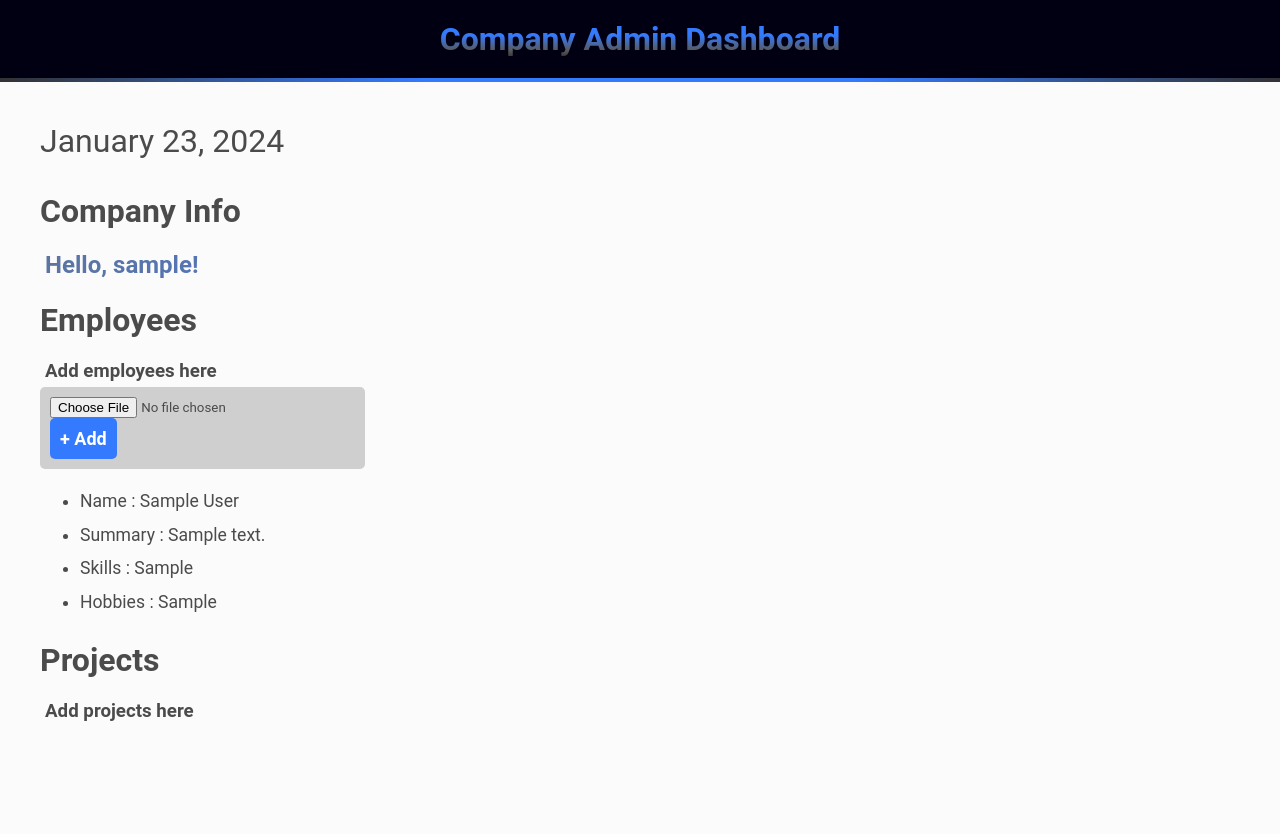
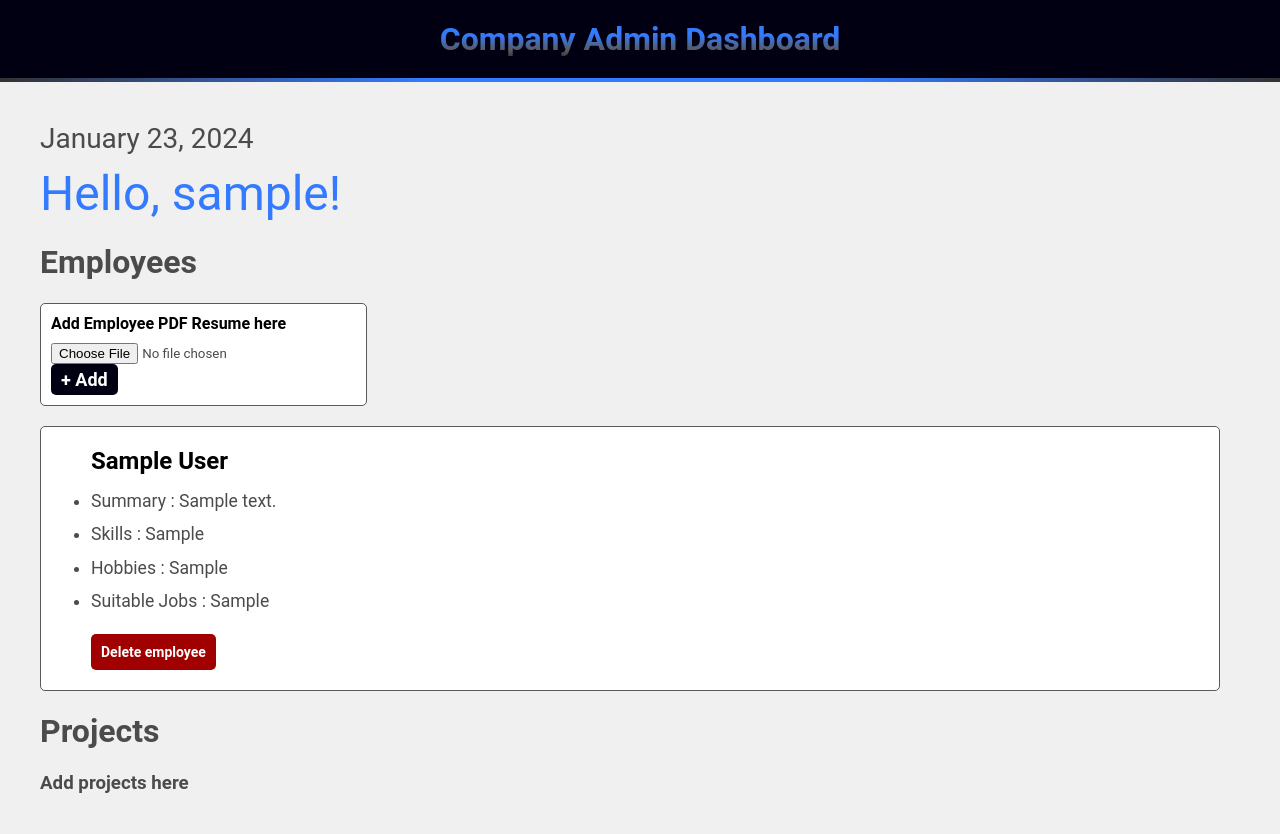
Before and after one commit to ryuan19/SkillSyncer, a Flask app: page /dashboard in a window 1280 px wide. Before the commit the page ends 721 px from the top, so only its background shows below. Run offline with Flask 3, Linux system fonts and the light colour scheme; the visitor is signed in with stand-in values (Sample User, id 1); tables that the repository leaves empty hold one stand-in row (values such as "Sample post").

Commit message:
updates to dashboard frontend, prompt change

```diff
--- a/app.py
+++ b/app.py
@@ -1,5 +1,5 @@
 import asyncio
-from flask import Flask, render_template, request, redirect, url_for, session
+from flask import Flask, render_template, request, redirect, url_for, session, flash
 from PIL import Image
 import numpy as np
 from clip import get_probs
@@ -31,6 +31,7 @@ class Employee(db.Model):
     summary = db.Column(db.Text, nullable=False)
     skills = db.Column(db.Text, nullable=False)
     hobbies = db.Column(db.Text, nullable=False)
+    jobs = db.Column(db.Text, nullable=False)
 
     user = db.relationship('User', backref=db.backref('employees', lazy=True))
 
@@ -94,26 +95,59 @@ def show_users():
     return user_data
 
 
-@app.route('/dashboard', methods=["GET", "POST"])
+@app.route('/dashboard', methods=["GET"])
 def dashboard():
     current_date = datetime.now()
     formatted_date = str(current_date.strftime("%B %d, %Y"))
     if 'username' in session:
         user = User.query.filter_by(username=session['username']).first()
-        if request.method == 'POST':
-            resume_file = request.files.get('resume')
-            if resume_file and allowed_file(resume_file.filename):
-                resume_text = extract_text_from_pdf(resume_file)
-                name, summary, skills, hobbies = summarize_resume(resume_text)
-                # Create a new Employee entry
-                new_employee = Employee(user_id=user.id, name=name, summary=summary, skills=skills, hobbies=hobbies)
-                db.session.add(new_employee)
-                db.session.commit()
+        if user:
+            employees = Employee.query.filter_by(user_id=user.id).all()
+            return render_template('dashboard.html', username=session['username'], date=formatted_date, employees=employees)
+        else:
+            flash('User not found')
+            return redirect(url_for('login'))
+    else:
+        flash('User not logged in')
+        return redirect(url_for('login'))
 
-        employees = user.employees if user else []
-        return render_template('dashboard.html', username=session['username'], date=formatted_date, employees=employees)
 
-    return redirect(url_for('login'))
+@app.route('/add_employee', methods=['POST'])
+def add_employee():
+    if 'username' in session:
+        user = User.query.filter_by(username=session['username']).first()
+        resume_file = request.files.get('resume')
+        if resume_file and allowed_file(resume_file.filename):
+            resume_text = extract_text_from_pdf(resume_file)
+            name, summary, skills, hobbies, jobs = summarize_resume(resume_text)
+            new_employee = Employee(user_id=user.id, name=name, summary=summary, skills=skills, hobbies=hobbies, jobs=jobs)
+            db.session.add(new_employee)
+            db.session.commit()
+            flash('Employee added successfully')
+        else:
+            flash('Invalid file format or no file uploaded')
+        return redirect(url_for('dashboard'))
+    else:
+        flash('User not logged in')
+        return redirect(url_for('login'))
+
+
+
+@app.route('/delete_employee/<int:employee_id>', methods=['POST'])
+def delete_employee(employee_id):
+    if 'username' not in session:
+        return redirect(url_for('login'))
+
+    employee_to_delete = Employee.query.get(employee_id)
+    if employee_to_delete:
+        db.session.delete(employee_to_delete)
+        db.session.commit()
+        flash('Employee deleted successfully')
+    else:
+        flash('Employee not found')
+
+    return redirect(url_for('dashboard'))
+
 
 
 def allowed_file(filename):
@@ -123,11 +157,12 @@ def allowed_file(filename):
 def summarize_resume(resume_text):
     # Change later
     prompt = '''You are a data retriever. I will give you a resume, and I want you to summarize it.
-    I want you to output a python dictionary, with the keys - name, summary, skills, hobbies.
+    I want you to output a python dictionary, with the keys - name, summary, skills, hobbies, jobs.
     For name, extract the name and add it.
     For summary, give me a short 100 word summary of the whole resume and the person.
     For skills, list out skills they are good at.
     For hobbies, list of hobbies if they have, or else just write None.
+    For jobs, list of 5 job titles that you think this person may be suitable for.
     Here is the resume:
     '''
     prompt += resume_text
@@ -138,7 +173,8 @@ def summarize_resume(resume_text):
     summary = str(response['summary'])
     skills = str(response['skills'])
     hobbies = str(response['hobbies'])
-    return name, summary, skills, hobbies
+    jobs = str(response['jobs'])
+    return name, summary, skills, hobbies, jobs
 
 
 if __name__ == '__main__':
--- a/static/styles.css
+++ b/static/styles.css
@@ -100,10 +100,10 @@ button {
     margin-right: 20px;
     font-weight: bold;
 }
-
+/*
 h3 {
-    margin: 5px;
-}
+    margin: 10px 50px 0px 0px;
+} */
 
 .pesticide-info-box {
     background-color: #fff; /* White background */
@@ -691,3 +691,33 @@ li {
     border-bottom: 4px solid transparent;
     border-image: linear-gradient(to right, #323232, #337aff, #337aff, #323232) 1;
 }
+
+.dashboard-box > div {
+    background-color: #fff;
+    margin: 20px 20px 0px -40px;
+    padding: 20px 20px 20px 50px;
+    text-align: left;
+    border-radius: 5px;
+    border: 1px solid #5a5a5a;
+}
+
+.button-delete-employee {
+    padding: 10px;
+    background-color: #a10000;
+    font-size: 14px;
+    margin-top: 15px;
+    border-radius: 5px;
+}
+
+.box-add-employee {
+    margin: 0;
+    padding:10px;
+    gap:0px;
+    background-color: #fff;
+    width: 305px;
+    border-radius: 5px;
+    align-items: center;
+    justify-content: center;
+    border: 1px solid #5a5a5a;
+
+}
--- a/templates/dashboard.html
+++ b/templates/dashboard.html
@@ -4,35 +4,39 @@
     <title>Dashboard</title>
     <link rel="stylesheet" type="text/css" href="{{ url_for('static', filename='styles.css') }}">
 </head>
-<body style="align-items: left;">
+<body style="align-items: left; background-color: #f0f0f0;">
     <div style="flex-direction: column; width: 100%;">
         <div class="dashboard-header">
             <h2 class="subhead" style="font-size: 32px; margin: 0px">Company Admin Dashboard</h2>
         </div>
         <div style="text-align: left; margin: 40px">
-            <p style="font-size: 32px;">{{ date }}</p>
-            <h1>Company Info</h1>
-            <h3 id="name" style="font-size: 24px">Hello, {{ username }}!</h3>
+            <p style="font-size: 28px; margin-bottom: 10px">{{ date }}</p>
+            <p style="font-size: 48px; color: #337aff; margin: 0px">Hello, {{ username }}!</p>
             <h1>Employees</h1>
-            <h3>Add employees here</h3>
 
-            <form action="{{ url_for('dashboard') }}" method="post" enctype="multipart/form-data" style="margin: 0; padding:10px; gap:0px; background-color: #cfcfcf; width: 305px; border-radius: 5px;">
+            <form action="{{ url_for('add_employee') }}" method="post" enctype="multipart/form-data" class="box-add-employee">
                 <!-- <input type="text" name="employee_name" placeholder="Employee Name" required> -->
+                <p style="margin: 0px 0px 10px 0px; color: #000; font-weight: bold;">Add Employee PDF Resume here</p>
                 <input type="file" name="resume" accept=".pdf">
-                <button class=primary style="font-size: 18px; padding: 10px; border-radius: 5px;" type="submit">+ Add</button>
+                <button style="font-size: 18px; padding: 5px 10px 5px 10px; border-radius: 5px;" type="submit">+ Add</button>
             </form>
 
-            <div>
-                <ul>
-                    {% for employee in employees %}
-                        <li>Name : {{ employee.name }}</li>
-                        <li>Summary : {{ employee.summary }}</li>
-                        <li>Skills : {{ employee.skills }}</li>
-                        <li>Hobbies : {{ employee.hobbies }}</li>
-                    {% endfor %}
-                </ul>
-            </div>
 
+            <ul class="dashboard-box">
+                {% for employee in employees %}
+                <div>
+                    <h3 style="font-size: 24px; margin: 0; margin-bottom: 10px; color:#000">{{ employee.name }}</h3>
+                    <!-- <li class="employee-name"></li> -->
+                    <li>Summary : {{ employee.summary }}</li>
+                    <li>Skills : {{ employee.skills }}</li>
+                    <li>Hobbies : {{ employee.hobbies }}</li>
+                    <li>Suitable Jobs : {{ employee.jobs }}</li>
+                    <form action="{{ url_for('delete_employee', employee_id=employee.id) }}" method="post">
+                        <button class="button-delete-employee" type="submit">Delete employee</button>
+                    </form>
+                </div>
+                {% endfor %}
+            </ul>
             <h1>Projects</h1>
             <h3>Add projects here</h3>
 
```
